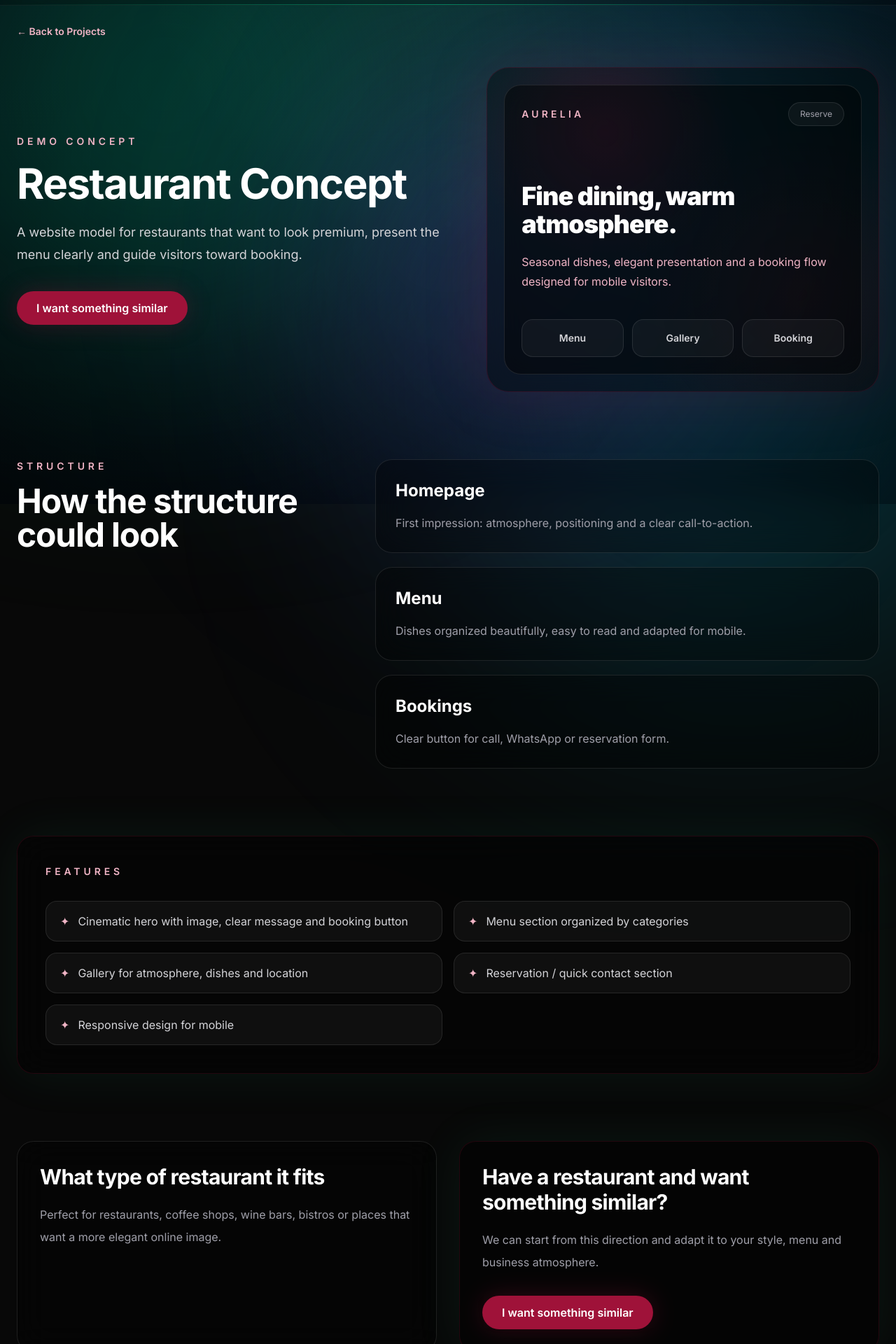
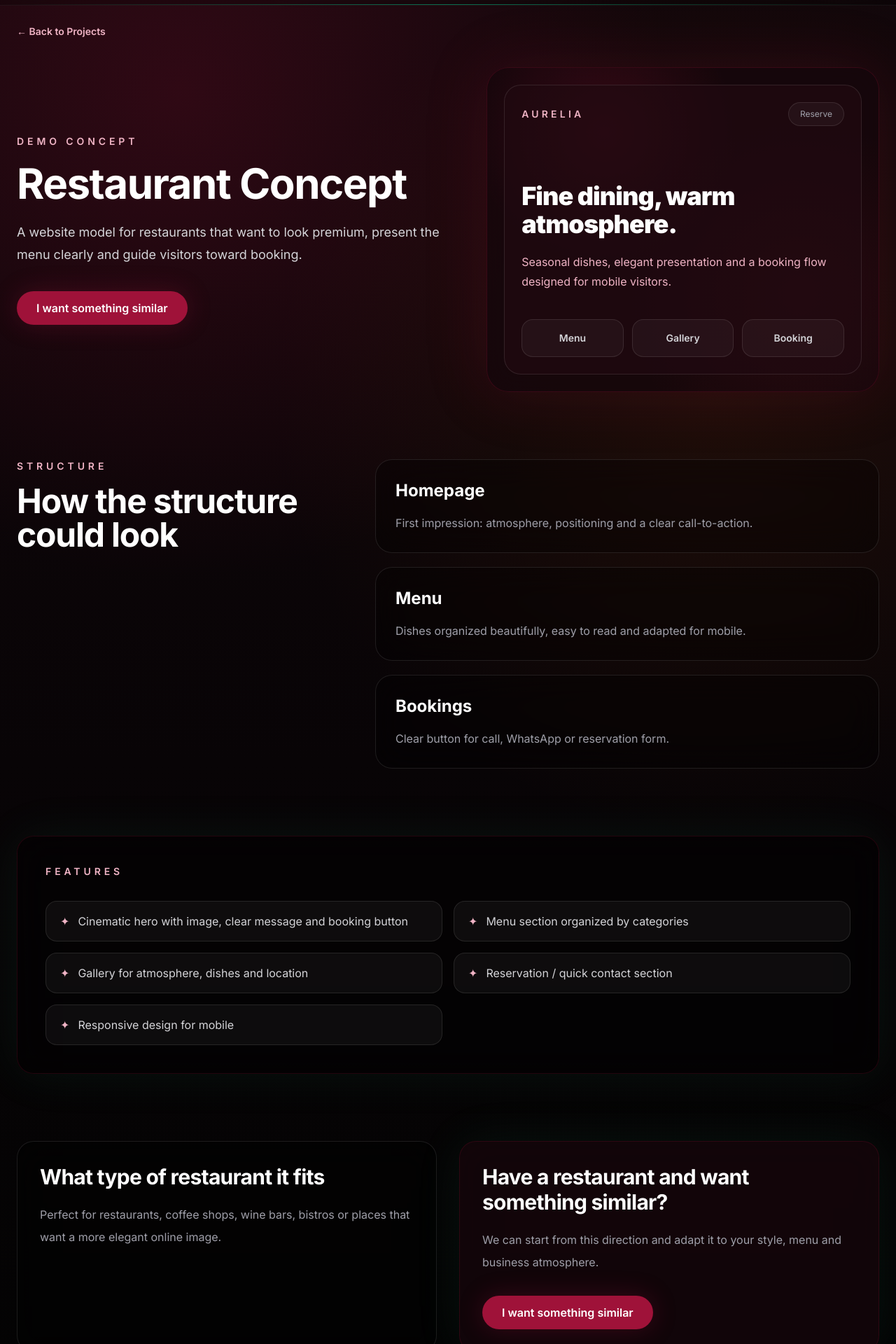
Before and after one commit to RaulRauta/my-business-site, a Next.js app: page /en/projects/restaurant-concept in a window 1280 px wide. Shown: the part 80-2000 px from the top of the page at 70% size. Built offline with nearby package versions, Linux system fonts and the light colour scheme.

Commit message:
Add Morrow Cafe demo and update restaurant styling

```diff
--- a/app/[lang]/projects/restaurant-concept/page.tsx
+++ b/app/[lang]/projects/restaurant-concept/page.tsx
@@ -90,7 +90,7 @@ export default async function RestaurantConceptPage({
     <>
       <Navbar lang={lang} />
 
-      <main className="px-6 py-28">
+      <main className="px-6 py-28 bg-[radial-gradient(circle_at_20%_10%,rgba(159,18,57,0.22),transparent_32%),radial-gradient(circle_at_80%_30%,rgba(120,53,15,0.18),transparent_35%),linear-gradient(180deg,#12070b_0%,#080406_55%,#030303_100%)]">
         <section className="mx-auto max-w-7xl">
           <Link
             href={`/${lang}/projects`}
@@ -121,10 +121,10 @@ export default async function RestaurantConceptPage({
               </Link>
             </div>
 
-            <div className="relative overflow-hidden rounded-[2rem] border border-[#9f1239]/25 bg-black/40 p-6 shadow-[0_0_90px_rgba(159,18,57,0.18)] backdrop-blur-xl">
+            <div className="relative overflow-hidden rounded-[2rem] border border-[#9f1239]/25 bg-[#16070c]/80 p-6 shadow-[0_0_90px_rgba(159,18,57,0.18)] backdrop-blur-xl">
               <div className="pointer-events-none absolute inset-0 bg-[radial-gradient(circle_at_30%_20%,rgba(159,18,57,0.24),transparent_35%),radial-gradient(circle_at_80%_70%,rgba(120,20,40,0.18),transparent_45%)]" />
 
-              <div className="relative rounded-[1.5rem] border border-white/10 bg-black/45 p-6">
+              <div className="relative rounded-[1.5rem] border border-white/10 bg-[#220b12]/70 p-6">
                 <div className="flex items-center justify-between">
                   <p className="text-sm font-semibold uppercase tracking-[0.3em] text-[#f0b4c5]">
                     Aurelia
@@ -214,7 +214,7 @@ export default async function RestaurantConceptPage({
               <p className="mt-5 leading-8 text-zinc-400">{t.visualText}</p>
             </div>
 
-            <div className="rounded-3xl border border-[#9f1239]/20 bg-black/40 p-8 shadow-[0_0_70px_rgba(52,211,153,0.08)] backdrop-blur-xl">
+            <div className="rounded-3xl border border-[#9f1239]/20 bg-[#16070c]/80 p-8 shadow-[0_0_70px_rgba(52,211,153,0.08)] backdrop-blur-xl">
               <h2 className="text-3xl font-bold tracking-tight text-white">
                 {t.finalTitle}
               </h2>
```
